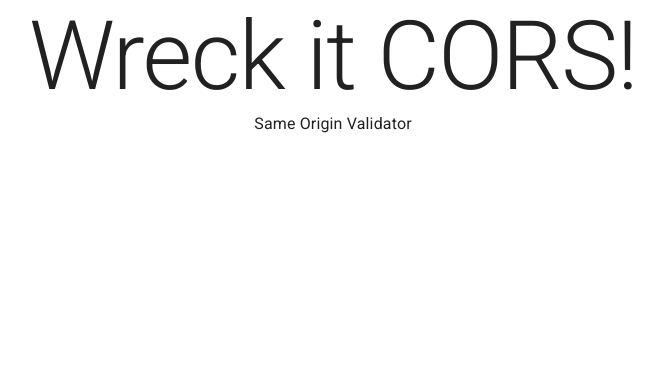
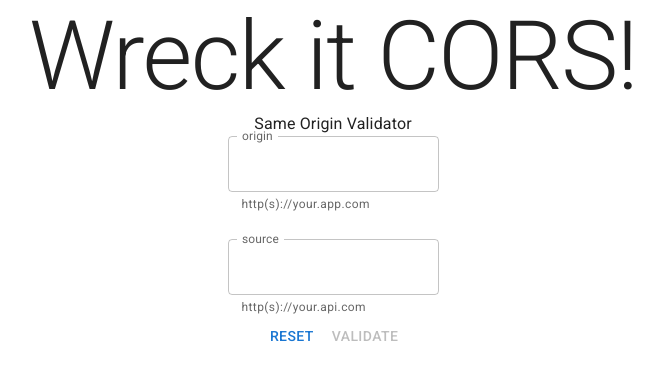
Before and after one commit to jayjnu/wreck-it-cors, a React (Create React App) app: page / in a window 1280 px wide. Shown: the top 380 px of the page, without its empty margins (307-970 px from the left). Built offline with nearby package versions, Linux system fonts and the light colour scheme.

Commit message:
feat(SameOriginValidator): implement minimal feature

```diff
--- a/src/features/SameOriginValidator/SameOriginValidator.tsx
+++ b/src/features/SameOriginValidator/SameOriginValidator.tsx
@@ -1,11 +1,117 @@
-import { Typography } from '@mui/material';
+import { Button, Typography } from '@mui/material';
 import { Box } from '@mui/system';
-import { FC } from 'react';
+import { FC, useCallback, useState } from 'react';
+import { Controller, useForm } from 'react-hook-form';
+import { ValidTextField } from '../../shared/components';
+import { FormLayout } from './components/FormLayout';
+import { isSameOrigin } from './helpers/isSameOrigin';
+
+export const REGEX_URL =
+  /https?:\/\/(www\.)?[-a-zA-Z0-9@:%._+~#=]{1,256}\.[a-zA-Z0-9()]{1,6}\b([-a-zA-Z0-9()@:%_+.~#?&//=]*)/;
+
+const urlFieldRules = {
+  required: true,
+  pattern: {
+    value: REGEX_URL,
+    message: 'Invalid URL'
+  }
+};
+
+type FormData = {
+  origin: string;
+  source: string;
+};
 
 export const SameOriginValidator: FC = () => {
+  const [validationResult, setValidationResult] = useState<boolean | null>(null);
+  const { handleSubmit, control, formState, reset } = useForm({
+    mode: 'onBlur'
+  });
+
+  const onSubmit = useCallback((formData: FormData) => {
+    const isSame = isSameOrigin(formData.source, formData.origin);
+    setValidationResult(isSame);
+  }, []);
+
   return (
-    <Box>
-      <Typography>Same Origin Validator</Typography>
-    </Box>
+    <>
+      <Box component="form" noValidate autoComplete="off" onSubmit={handleSubmit(onSubmit)}>
+        <FormLayout
+          title={<Typography>Same Origin Validator</Typography>}
+          origin={
+            <Controller
+              name="origin"
+              control={control}
+              rules={urlFieldRules}
+              defaultValue=""
+              render={({ field, fieldState }) => {
+                return (
+                  <ValidTextField
+                    label="origin"
+                    InputLabelProps={{
+                      shrink: true
+                    }}
+                    {...field}
+                    error={fieldState.invalid}
+                    helperText={
+                      fieldState.invalid ? fieldState.error?.message : 'http(s)://your.app.com'
+                    }
+                  />
+                );
+              }}
+            />
+          }
+          source={
+            <Controller
+              name="source"
+              control={control}
+              rules={urlFieldRules}
+              defaultValue=""
+              render={({ field, fieldState }) => {
+                return (
+                  <ValidTextField
+                    label="source"
+                    InputLabelProps={{
+                      shrink: true
+                    }}
+                    {...field}
+                    error={fieldState.invalid}
+                    helperText={
+                      fieldState.invalid ? fieldState.error?.message : 'http(s)://your.api.com'
+                    }
+                  />
+                );
+              }}
+            />
+          }
+          submit={
+            <>
+              <Button
+                type="reset"
+                onClick={() => {
+                  reset();
+                  setValidationResult(null);
+                }}>
+                Reset
+              </Button>
+              <Button type="submit" disabled={!formState.isValid}>
+                Validate
+              </Button>
+            </>
+          }
+        />
+      </Box>
+      {(() => {
+        if (validationResult === null) {
+          return null;
+        }
+
+        if (validationResult) {
+          return <>these are same origin!</>;
+        }
+
+        return <>these are cross origin!</>;
+      })()}
+    </>
   );
 };
--- /dev/null
+++ b/src/features/SameOriginValidator/components/FormLayout.tsx
@@ -0,0 +1,28 @@
+import { Box } from '@mui/system';
+import { Stack } from '@mui/material';
+import { memo, ReactNode } from 'react';
+
+type FormLayoutProps = {
+  title: ReactNode;
+  origin: ReactNode;
+  source: ReactNode;
+  submit: ReactNode;
+};
+
+export const FormLayout = memo(function FormLayout({
+  title,
+  origin,
+  source,
+  submit
+}: FormLayoutProps) {
+  return (
+    <Box>
+      <Box>{title}</Box>
+      <Stack spacing={3}>
+        <Box>{origin}</Box>
+        <Box>{source}</Box>
+      </Stack>
+      <Box>{submit}</Box>
+    </Box>
+  );
+});
--- a/src/reportWebVitals.ts
+++ b/src/reportWebVitals.ts
@@ -1,6 +1,6 @@
 import { ReportHandler } from 'web-vitals';
 
-const reportWebVitals = (onPerfEntry?: ReportHandler) => {
+const reportWebVitals = (onPerfEntry?: ReportHandler): void => {
   if (onPerfEntry && onPerfEntry instanceof Function) {
     import('web-vitals').then(({ getCLS, getFID, getFCP, getLCP, getTTFB }) => {
       getCLS(onPerfEntry);
```
Also changed, not shown: src/shared/components/ValidTextField.tsx (+7 -10 lines), 1 other file (tests, documents, lock files or other folders).
